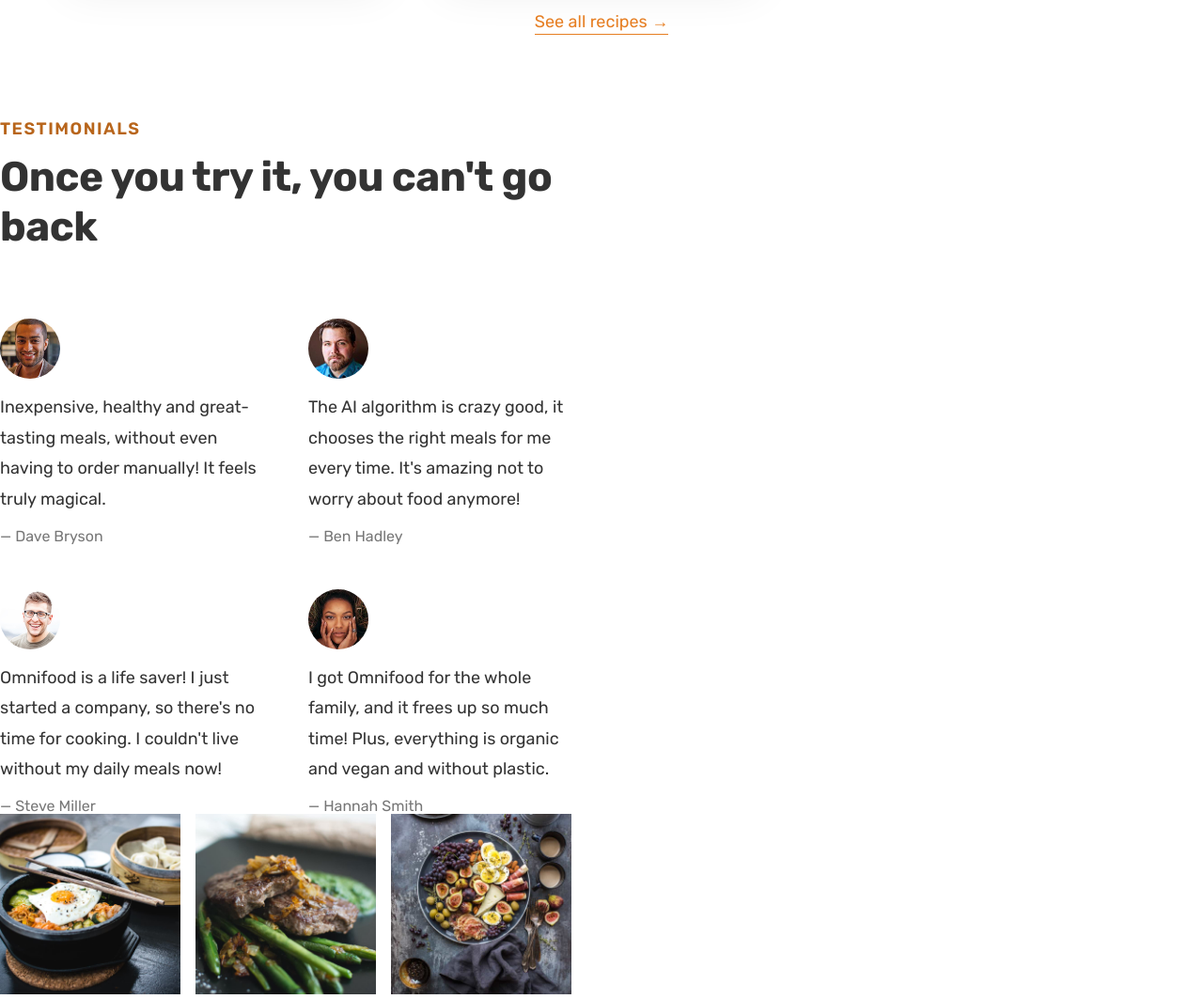
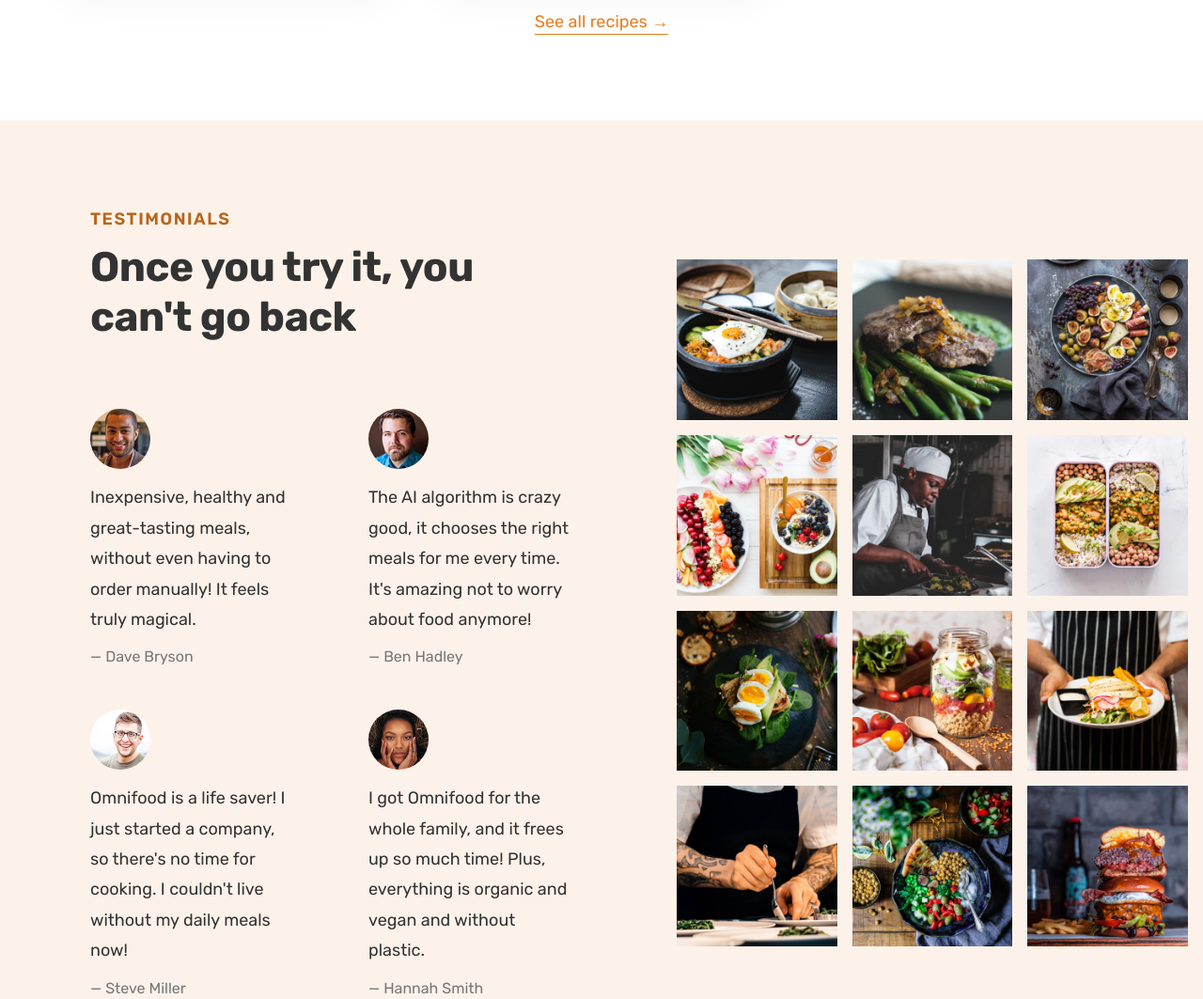
Before and after one commit to Priyaa-dev/Omnifood-project, a plain HTML site: page index.html in a window 1280 px wide. Shown: the part 3400-4463 px from the top of the page at 94% size. Drawn offline with nearby package versions, Linux system fonts and the light colour scheme.

Commit message:
Added Testimonials Section

```diff
--- a/css/style.css
+++ b/css/style.css
@@ -391,16 +391,23 @@
 /*     TESTIMONIALS SECTION     */
 /* **************************** */
 
-.testimonials-section {}
+.testimonials-section {
+  /* padding: 9.6rem 0; */
+  background-color: #fdf2e9;
+  display: grid;
+  grid-template-columns: 55fr 45fr;
+  align-items: center;
+}
 
-.testimonial-container {
+.testimonials-container {
   padding: 9.6rem;
 }
 
 .testimonials {
   display: grid;
   grid-template-columns: 1fr 1fr;
-  gap: 4.8rem;
+  row-gap: 4.8rem;
+  column-gap: 8rem;
 }
 
 .testimonial-img {
@@ -418,17 +425,28 @@
 
 .testimonial-name {
   font-size: 1.6rem;
-  color: #777;
+  color: #767676;
 }
 
 .gallery {
   display: grid;
   grid-template-columns: repeat(3, 1fr);
   gap: 1.6rem;
+  padding: 1.6rem;
+}
+
+.gallery-item {
+  overflow: hidden;
 }
 
 .gallery-item img {
   display: block;
   /* To remove the whitespace between images because by default images are inline elements */
   width: 100%;
+  transition: all 0.4s;
 }
+
+.gallery-item img:hover {
+  transform: scale(1.1);
+
+}
--- a/index.html
+++ b/index.html
@@ -220,7 +220,7 @@
     </section>
 
     <!--  Testimonials Section  -->
-    <section class="testimonials-section grid grid--2-cols" id="testimonials-section-id">
+    <section class="testimonials-section" id="testimonials-section-id">
       <div class="testimonials-container">
 
         <span class="subheading">Testimonials</span>
@@ -268,6 +268,7 @@
           </figure>
 
         </div>
+      </div>
       <div class="gallery">
         <figure class="gallery-item">
           <img src="img/gallery/gallery-1.jpg" alt="Photo of beautifully arranged food" />
@@ -307,7 +308,7 @@
           <img src="img/gallery/gallery-12.jpg" alt="Photo of beautifully arranged food" />
         </figure>
       </div>
-      </div>
+
     </section>
 
   </main>
```
Lines whose indentation alone changed are shown as unchanged.
